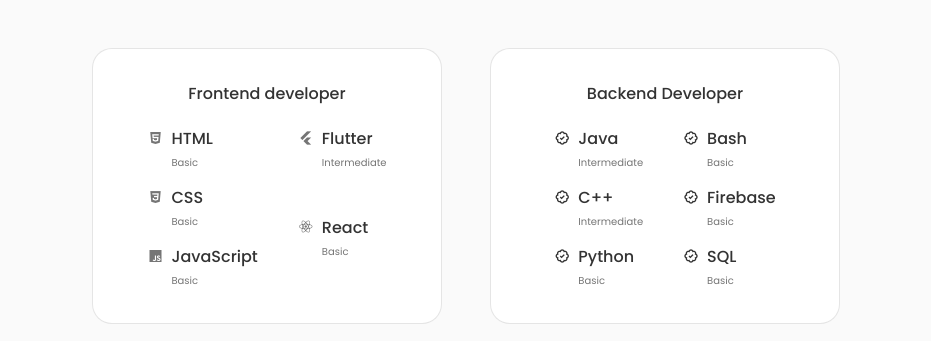
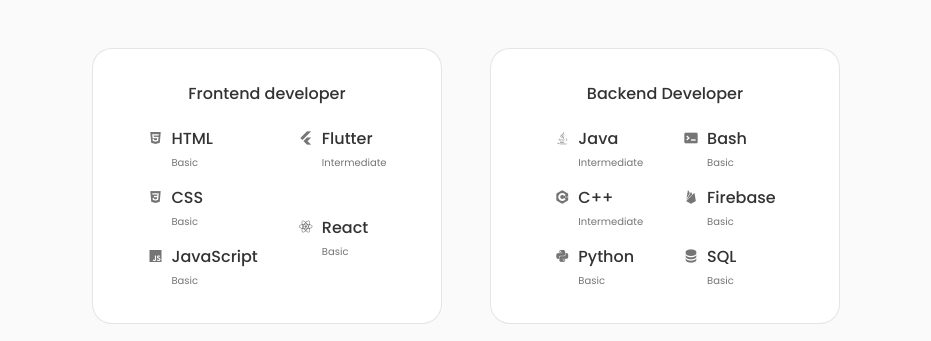
Before and after one commit to kirbybucket/react-website, a React (Create React App) app: page / in a window 1280 px wide. Shown: the part 1780-2121 px from the top of the page, without its empty margins (174-1105 px from the left). Built offline with nearby package versions, Linux system fonts and the light colour scheme.

Commit message:
feat(skills): update backend icons with technology-specific visuals
- Replace generic check icons with Java/C++/Python brand logos
- Add dedicated icons for Bash, Firebase and SQL

```diff
--- a/src/components/skills/Backend.jsx
+++ b/src/components/skills/Backend.jsx
@@ -8,7 +8,7 @@
             <div className="skills__box">
                 <div className="skills__group">
                     <div className="skills__data">
-                        <i class='bx bx-badge-check'></i>
+                        <i class='bx bxl-java'></i>
 
                         <div>
                             <h3 className="skills__name">Java</h3>
@@ -17,7 +17,7 @@
                     </div>
 
                     <div className="skills__data">
-                        <i class='bx bx-badge-check'></i>
+                        <i class='bx bxl-c-plus-plus' ></i>
 
                         <div>
                             <h3 className="skills__name">C++</h3>
@@ -26,7 +26,7 @@
                     </div>
 
                     <div className="skills__data">
-                        <i class='bx bx-badge-check'></i>
+                        <i class='bx bxl-python' ></i>
 
                         <div>
                             <h3 className="skills__name">Python</h3>
@@ -37,7 +37,7 @@
 
                 <div className="skills__group">
                     <div className="skills__data">
-                    <i class='bx bx-badge-check'></i>
+                        <i class='bx bxs-terminal'></i>
 
                         <div>
                             <h3 className="skills__name">Bash</h3>
@@ -46,7 +46,7 @@
                     </div>
 
                     <div className="skills__data">
-                    <i class='bx bx-badge-check'></i>
+                        <i class='bx bxl-firebase' ></i>
 
                         <div>
                             <h3 className="skills__name">Firebase</h3>
@@ -55,7 +55,7 @@
                     </div>
 
                     <div className="skills__data">
-                    <i class='bx bx-badge-check'></i>
+                        <i class='bx bxs-data' ></i>
 
                         <div>
                             <h3 className="skills__name">SQL</h3>
```
Lines whose indentation alone changed are shown as unchanged.
